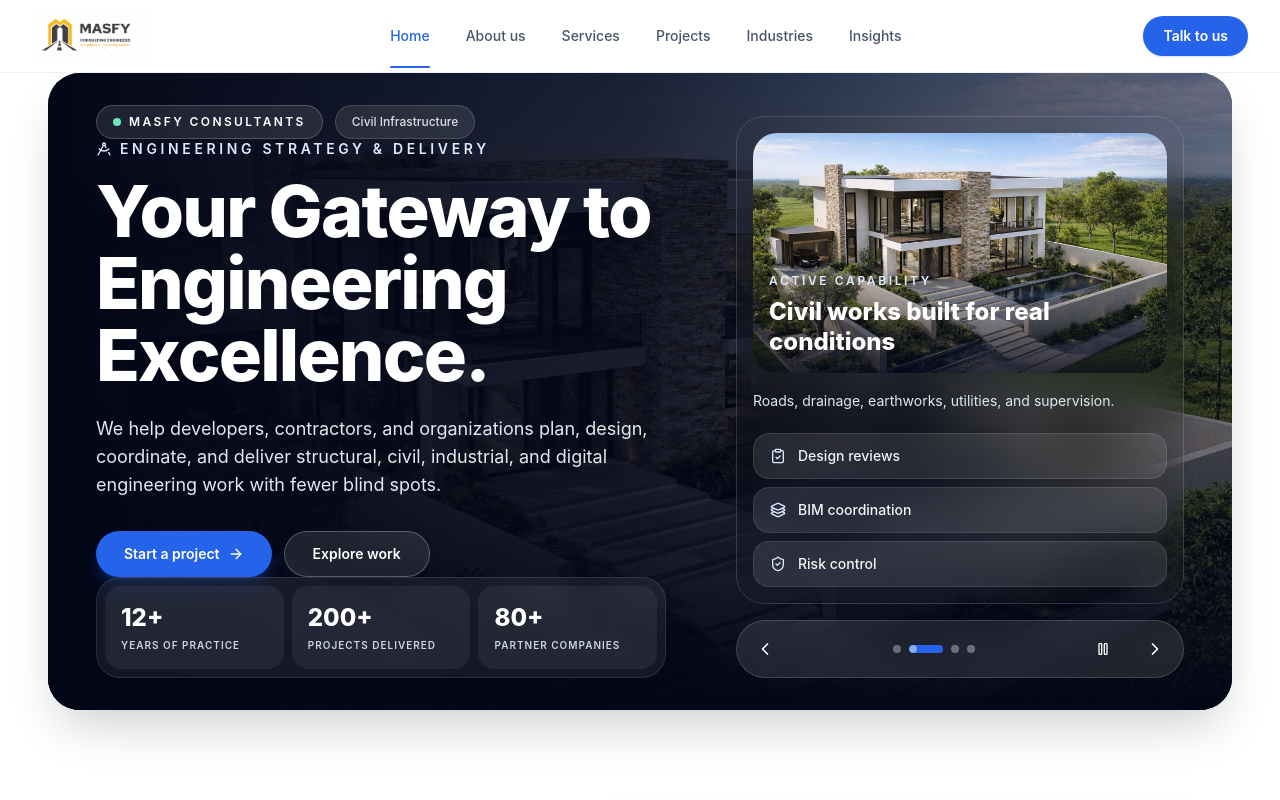
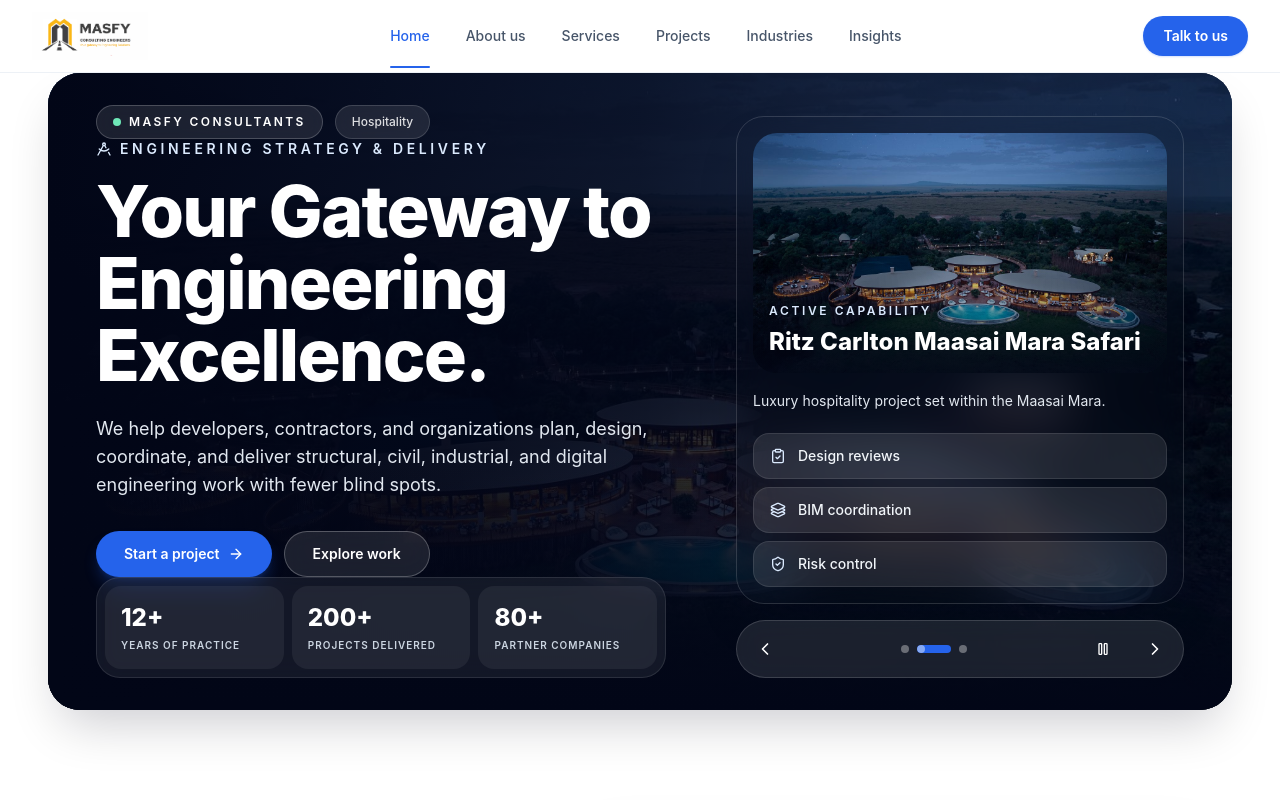
Before and after one commit to kelvincharlow/Masfy, a Next.js app: page / in a window 1280 px wide. Shown: the top 800 px of the page. Built offline with nearby package versions, Linux system fonts and the light colour scheme.

Commit message:
project hero section review

```diff
--- a/components/home/Hero.tsx
+++ b/components/home/Hero.tsx
@@ -17,28 +17,22 @@
 
 const slides = [
   {
-    image: '/hero.png',
-    label: 'Structural Engineering',
-    title: 'Resilient structural systems',
-    note: 'Concept, analysis, detailing, and site coordination.',
+    image: '/projects/Jubilee Isurance.jpg',
+    label: 'Commercial',
+    title: 'Jubilee Insurance HQ',
+    note: 'Commercial headquarters project in Nairobi, Kenya.',
   },
   {
-    image: '/hero1.jpg',
-    label: 'Civil Infrastructure',
-    title: 'Civil works built for real conditions',
-    note: 'Roads, drainage, earthworks, utilities, and supervision.',
+    image: '/projects/Ritz Carlton.jpeg',
+    label: 'Hospitality',
+    title: 'Ritz Carlton Maasai Mara Safari',
+    note: 'Luxury hospitality project set within the Maasai Mara.',
   },
   {
-    image: '/hero2.png',
-    label: 'BIM & Digital Delivery',
-    title: 'Coordinated digital delivery',
-    note: 'Model-led reviews that reduce clashes and rework.',
-  },
-  {
-    image: '/hero3.jpg',
-    label: 'Industrial Projects',
-    title: 'Industrial delivery without guesswork',
-    note: 'Integrated engineering support for complex facilities.',
+    image: '/projects/Crescent Pearl.JPG',
+    label: 'Apartments',
+    title: 'Cresent Pearl',
+    note: 'Residential apartment development in Westlands, Nairobi.',
   },
 ];
 
```
Also changed, not shown: 1 other file (tests, documents, lock files or other folders).
